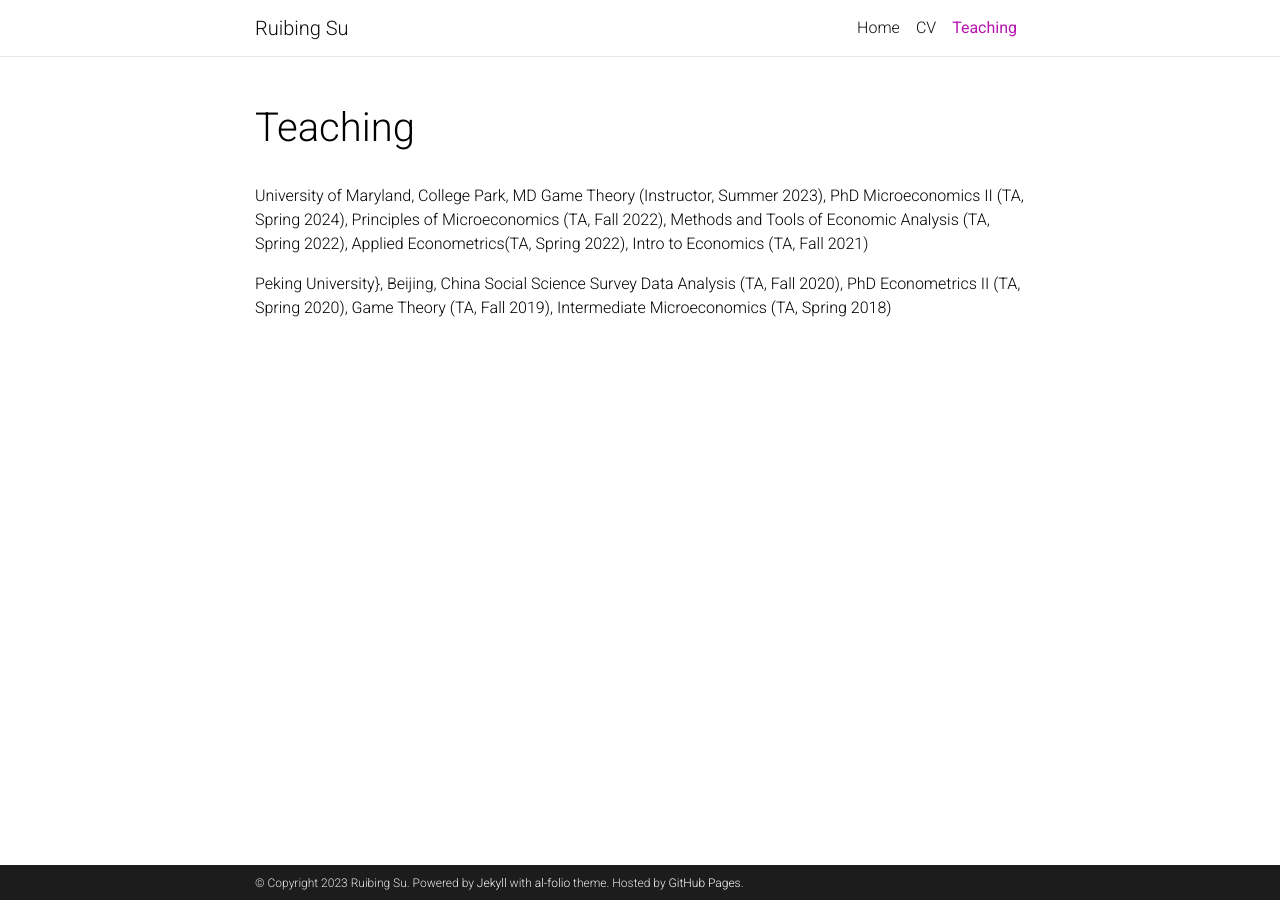
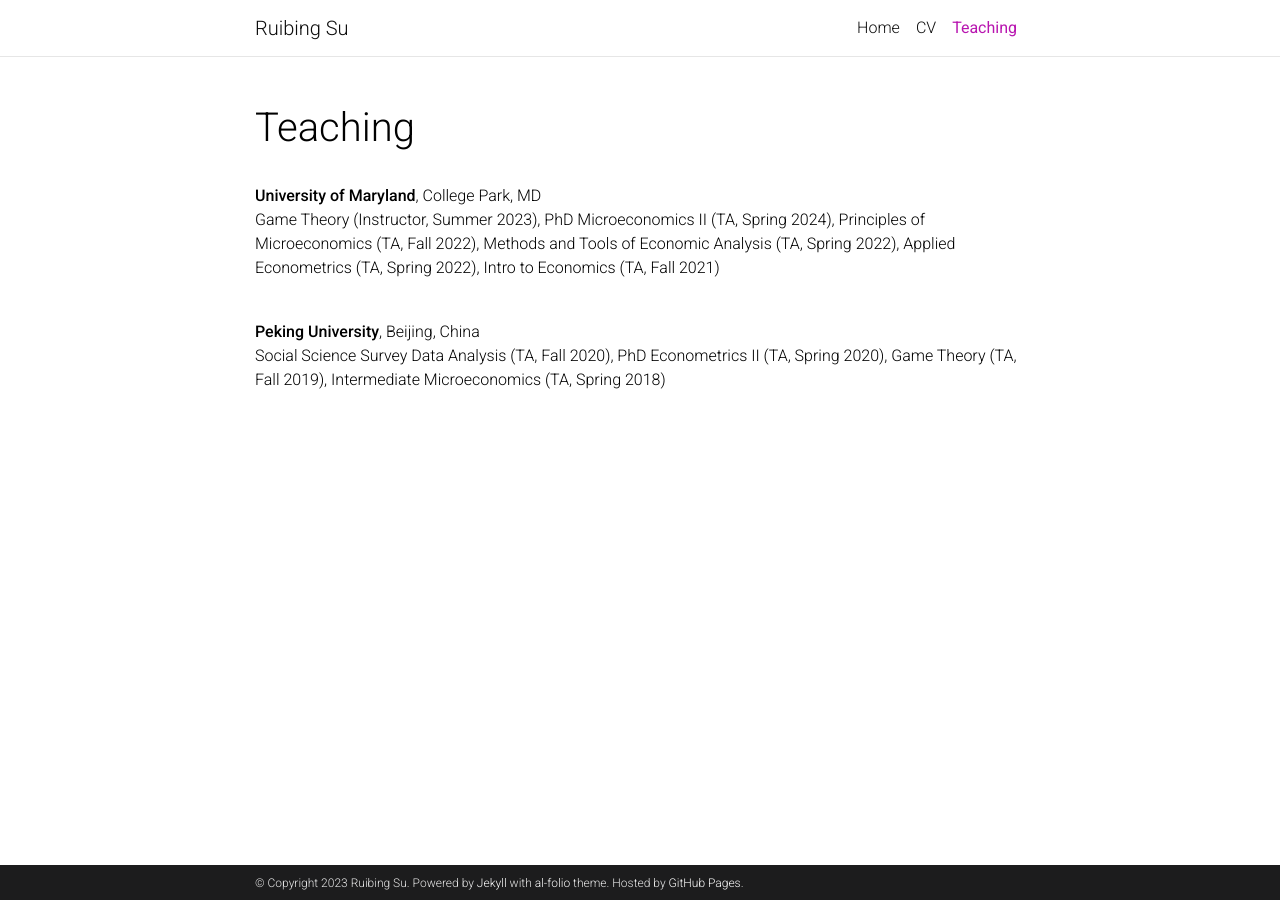
Before and after one commit to ruibingsu/ruibingsu.github.io, a Jekyll site: the page built from _pages/teaching.md, in a window 1280 px wide. Built offline with Jekyll 4.4.1, drawn with Linux system fonts in a browser that asks for light colours; comment, search, counter and statistics services are not loaded; a style sheet for code colours, icons or effects is not loaded.

```diff
--- a/_pages/teaching.md
+++ b/_pages/teaching.md
@@ -6,8 +6,8 @@ description:
 nav: ture
 nav_order: 3
 ---
-University of Maryland, College Park, MD
-Game Theory (Instructor, Summer 2023), PhD Microeconomics II (TA, Spring 2024), Principles of Microeconomics (TA, Fall 2022), Methods and Tools of Economic Analysis (TA, Spring 2022), Applied Econometrics(TA, Spring 2022),  Intro to Economics (TA, Fall 2021)
+<strong>University of Maryland</strong>, College Park, MD<br />
+Game Theory (Instructor, Summer 2023), PhD Microeconomics II (TA, Spring 2024), Principles of Microeconomics (TA, Fall 2022), Methods and Tools of Economic Analysis (TA, Spring 2022), Applied Econometrics (TA, Spring 2022), Intro to Economics (TA, Fall 2021)<br /><br />
 
-Peking University}, Beijing, China
+<strong>Peking University</strong>, Beijing, China<br />
 Social Science Survey Data Analysis (TA, Fall 2020), PhD Econometrics II (TA, Spring 2020), Game Theory (TA, Fall 2019), Intermediate Microeconomics (TA, Spring 2018)
```
